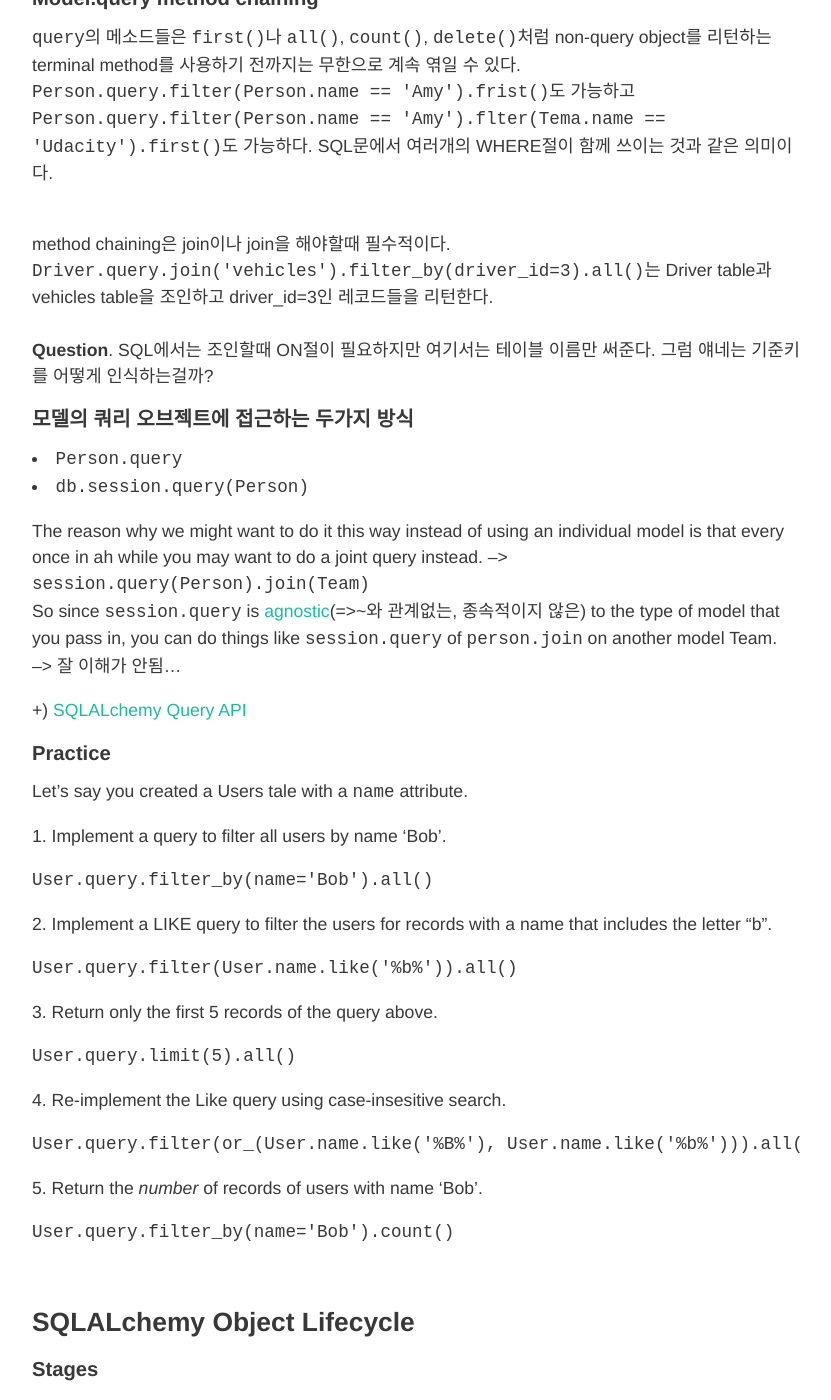
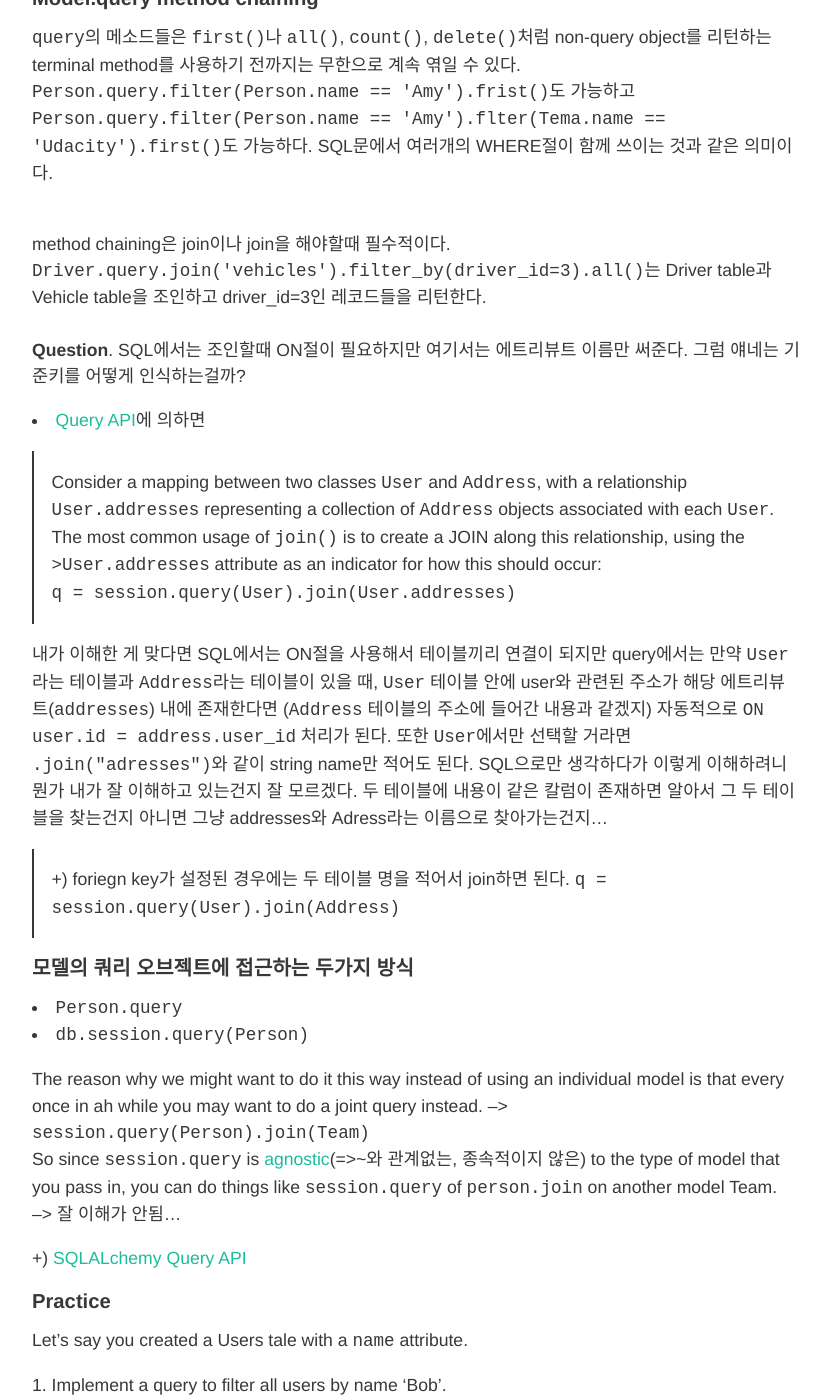
Before and after one commit to HyunlangBan/hyunlangban.github.io, a Jekyll site: the page built from _posts/2020-01-31-fullstack-07.md, in a window 1280 px wide and 1400 px high, scrolled down 1536 px. Shown: the whole window, without its empty margins (224-1055 px from the left). Built offline with Jekyll 4.4.1, drawn with Linux system fonts in a browser that asks for light colours; nearby versions of some CDN libraries; comment, search, counter and statistics services are not loaded; some of the changed text lies outside the part shown.

Commit message:
Update 2020-01-31-fullstack-07.md

````diff
--- a/_posts/2020-01-31-fullstack-07.md
+++ b/_posts/2020-01-31-fullstack-07.md
@@ -49,8 +49,19 @@ Order.query.limit(100).all()    # limit(max_num_rows)
  `Person.query.filter(Person.name == 'Amy').frist()`도 가능하고 `Person.query.filter(Person.name == 'Amy').flter(Tema.name == 'Udacity').first()`도 가능하다. SQL문에서 여러개의 WHERE절이 함께 쓰이는 것과 같은 의미이다.<br><br>
 
  method chaining은 join이나 join을 해야할때 필수적이다.<br>
- `Driver.query.join('vehicles').filter_by(driver_id=3).all()`는 Driver table과 vehicles table을 조인하고 driver_id=3인 레코드들을 리턴한다.<br><br>
-**Question**. SQL에서는 조인할때 ON절이 필요하지만 여기서는 테이블 이름만 써준다. 그럼 얘네는 기준키를 어떻게 인식하는걸까?
+ `Driver.query.join('vehicles').filter_by(driver_id=3).all()`는 Driver table과 Vehicle table을 조인하고 driver_id=3인 레코드들을 리턴한다.<br><br>
+**Question**. SQL에서는 조인할때 ON절이 필요하지만 여기서는 에트리뷰트 이름만 써준다. 그럼 얘네는 기준키를 어떻게 인식하는걸까?
+  - [Query API](https://docs.sqlalchemy.org/en/13/orm/query.html?highlight=join#sqlalchemy.orm.query.Query.join)에 의하면
+>Consider a mapping between two classes `User` and `Address`, with a relationship `User.addresses` representing a collection of `Address`
+> objects associated with each `User`. The most common usage of `join()` is to create a JOIN along this relationship, using the >`User.addresses` attribute as an indicator for how this should occur:<br>
+```q = session.query(User).join(User.addresses)```
+
+내가 이해한 게 맞다면 SQL에서는 ON절을 사용해서 테이블끼리 연결이 되지만 query에서는 만약 `User`라는 테이블과 `Address`라는 테이블이 있을 때, `User` 테이블 안에 user와 관련된 주소가 해당 에트리뷰트(`addresses`) 내에 존재한다면 (`Address` 테이블의 주소에 들어간 내용과 같겠지) 자동적으로 `ON user.id = address.user_id` 처리가 된다. 또한 `User`에서만 선택할 거라면 `.join("adresses")`와 같이 string name만 적어도 된다. SQL으로만 생각하다가 이렇게 이해하려니 뭔가 내가 잘 이해하고 있는건지 잘 모르겠다. 두 테이블에 내용이 같은 칼럼이 존재하면 알아서 그 두 테이블을 찾는건지 아니면 그냥 addresses와 Adress라는 이름으로 찾아가는건지...
+
+> +) foriegn key가 설정된 경우에는 두 테이블 명을 적어서 join하면 된다.
+```q = session.query(User).join(Address)```
+
+
 
 #### 모델의 쿼리 오브젝트에 접근하는 두가지 방식
 - `Person.query`
@@ -109,6 +120,8 @@ User.query.filter_by(name='Bob').count()
 #### Flush가 발생하는 경우
 - `Query`를 호출할 때
   - 이 경우에는 db를 확인했을때 변화가 적용되지 않은 것을 확인 할 수 있다. commit이 필요하다.
+  - **Question**: 예제에서 `Person.query`는 flush가 발생하지 않는다고 했는데 이것도 Query를 호출한 것 같은데 왜 flush가 일어나지 않는걸까?
+     - `Person.query`는 object에 불과하다(`Person.query()`처럼 사용할 수 없음). 강의에서는 설명이 부족했지만 `Query`를 호출할 때는 BaseQuery에 사용 가능한 메소드(like `.all()`)를 이용할 때를 의미한 것이다.
 - `db.session.commit()` --> flush & commit
 <br>
 When a statement has been flushed already, SQLAlchemy knows not to do the work again of translating actions to SQL statements.
````
